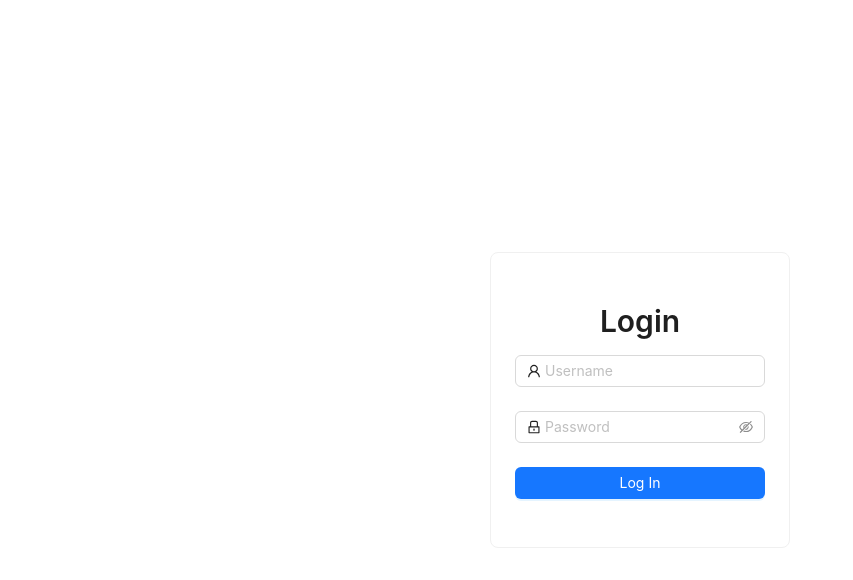
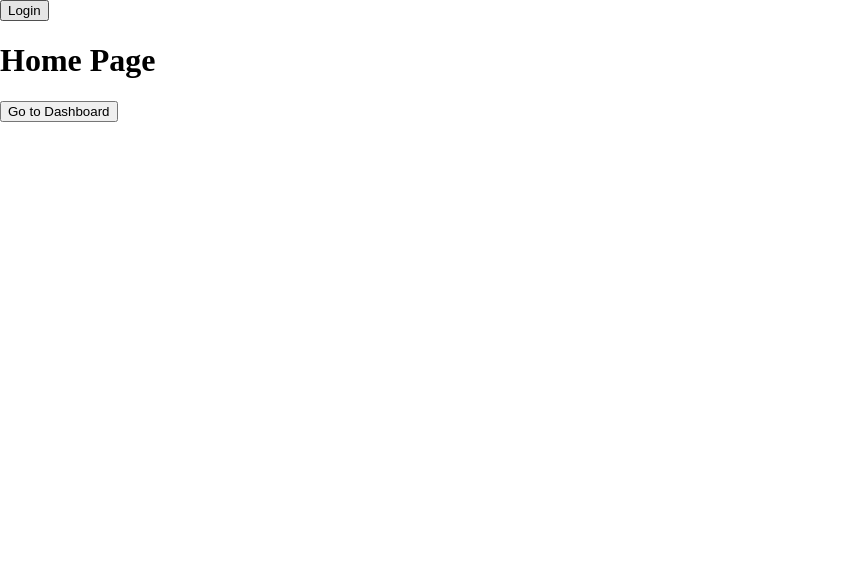
Before and after one commit to Daniws02/Admin-Test, a React app: page / in a window 1280 px wide. Before the commit this address led to /login. Shown: the top 580 px of the page, without its empty margins (0-853 px from the left). Built offline with nearby package versions, Linux system fonts and the light colour scheme; the HTML template or start-up script is replaced by a standard one.

Commit message:
adicionando a logica principal de login

```diff
--- a/src/App.tsx
+++ b/src/App.tsx
@@ -1,56 +1,54 @@
-import React, { useState, useEffect } from 'react';
-import { BrowserRouter as Router, Routes, Route, Navigate } from 'react-router-dom';
-import LoginForm from './Components/LoginForm';
-import AppLayout from './Core/Layout/AppLayout';
+import React, { useState } from 'react';
+import { BrowserRouter as Router, Route, Routes, Navigate, useNavigate } from 'react-router-dom';
 
-const simulatedUsers = [
-  { username: 'testuser', password: 'testpassword' },
-];
+interface ProtectedRouteProps {
+  isAllowed: boolean;
+  children: React.ReactNode;
+}
 
-const App: React.FC = () => {
-  const [isAuthenticated, setIsAuthenticated] = useState<boolean>(false);
+const Home = () => {
+  const navigate = useNavigate();
 
-  const login = (username: string, password: string) => {
-    setTimeout(() => {
-      const user = simulatedUsers.find(
-        (user) => user.username === username && user.password === password
-      );
+  return (
+    <div>
+      <h1>Home Page</h1>
+      <button onClick={() => navigate('/dashboard')}>Go to Dashboard</button>
+    </div>
+  );
+};
 
-      if (user) {
-        setIsAuthenticated(true);
-        localStorage.setItem('isAuthenticated', 'true');
-      } else {
-        alert('Invalid username or password');
-      }
-    }, 1000);
-  };
+const Dashboard = () => <h1>Dashboard (Protected)</h1>;
 
-  const logout = () => {
-    setIsAuthenticated(false);
-    localStorage.removeItem('isAuthenticated');
-  };
+const ProtectedRoute: React.FC<ProtectedRouteProps> = ({ isAllowed, children }) => {
+  return isAllowed ? <>{children}</> : <Navigate to="/" />;
+};
 
-  useEffect(() => {
-    const authStatus = localStorage.getItem('isAuthenticated');
-    if (authStatus === 'true') {
-      setIsAuthenticated(true);
-    }
-  }, []);
-
-  const ProtectedRoute: React.FC<{ children: React.ReactNode }> = ({ children }) => {
-    return isAuthenticated ? <>{children}</> : <Navigate to="/login" />;
-  };
+function App() {
+  const [isAuthenticated, setIsAuthenticated] = useState(false);
 
   return (
     <Router>
-      <Routes>
-        {/* Rota protegida */}
-        <Route path="/" element={<ProtectedRoute><AppLayout logout={logout} /></ProtectedRoute>} />
-        {/* Rota de login */}
-        <Route path="/login" element={<LoginForm login={login} />} />
-      </Routes>
+      <div>
+        <nav>
+          <button onClick={() => setIsAuthenticated(!isAuthenticated)}>
+            {isAuthenticated ? 'Logout' : 'Login'}
+          </button>
+        </nav>
+
+        <Routes>
+          <Route path="/" element={<Home />} />
+          <Route
+            path="/dashboard"
+            element={
+              <ProtectedRoute isAllowed={isAuthenticated}>
+                <Dashboard />
+              </ProtectedRoute>
+            }
+          />
+        </Routes>
+      </div>
     </Router>
   );
-};
+}
 
 export default App;
```
